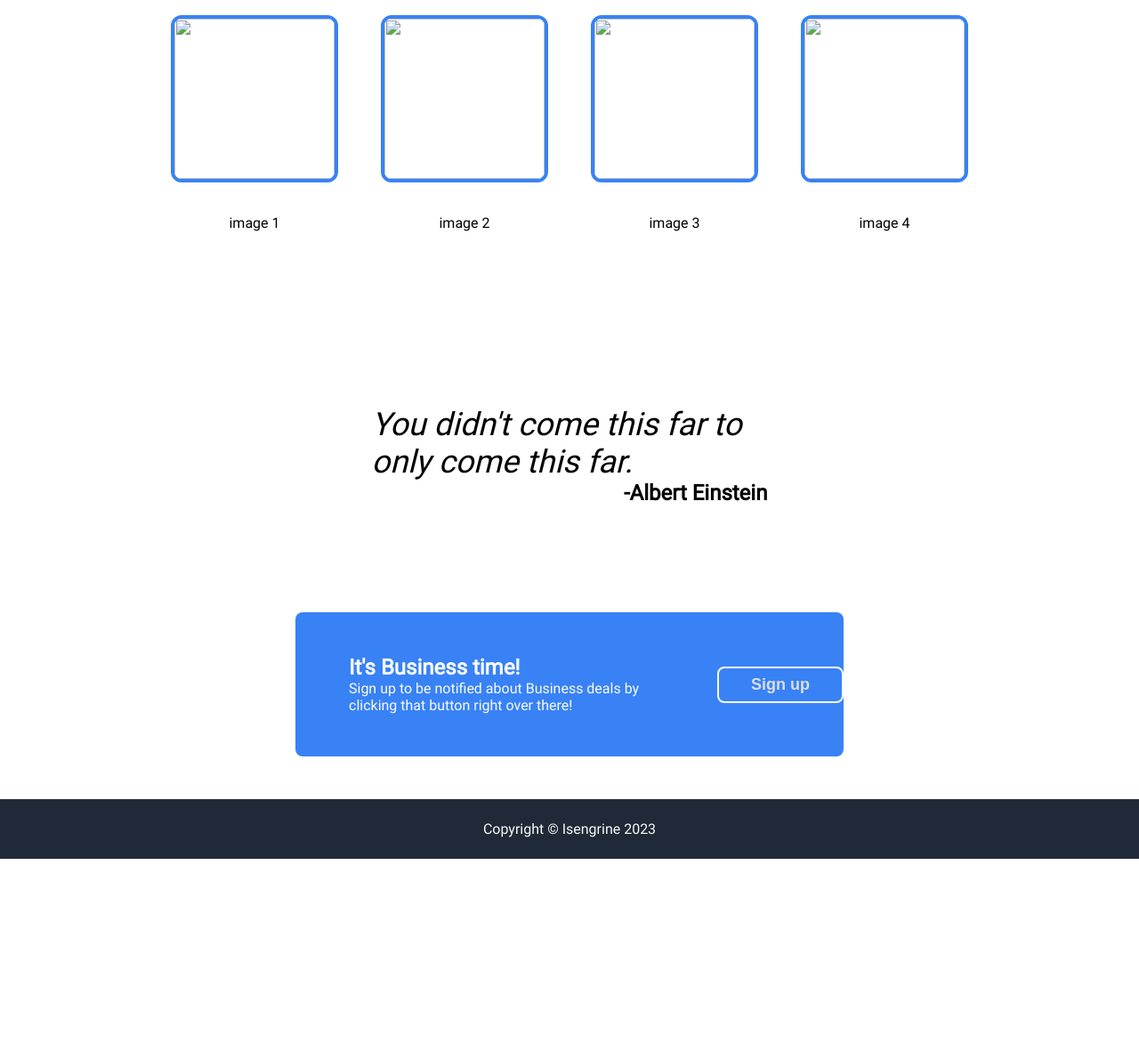
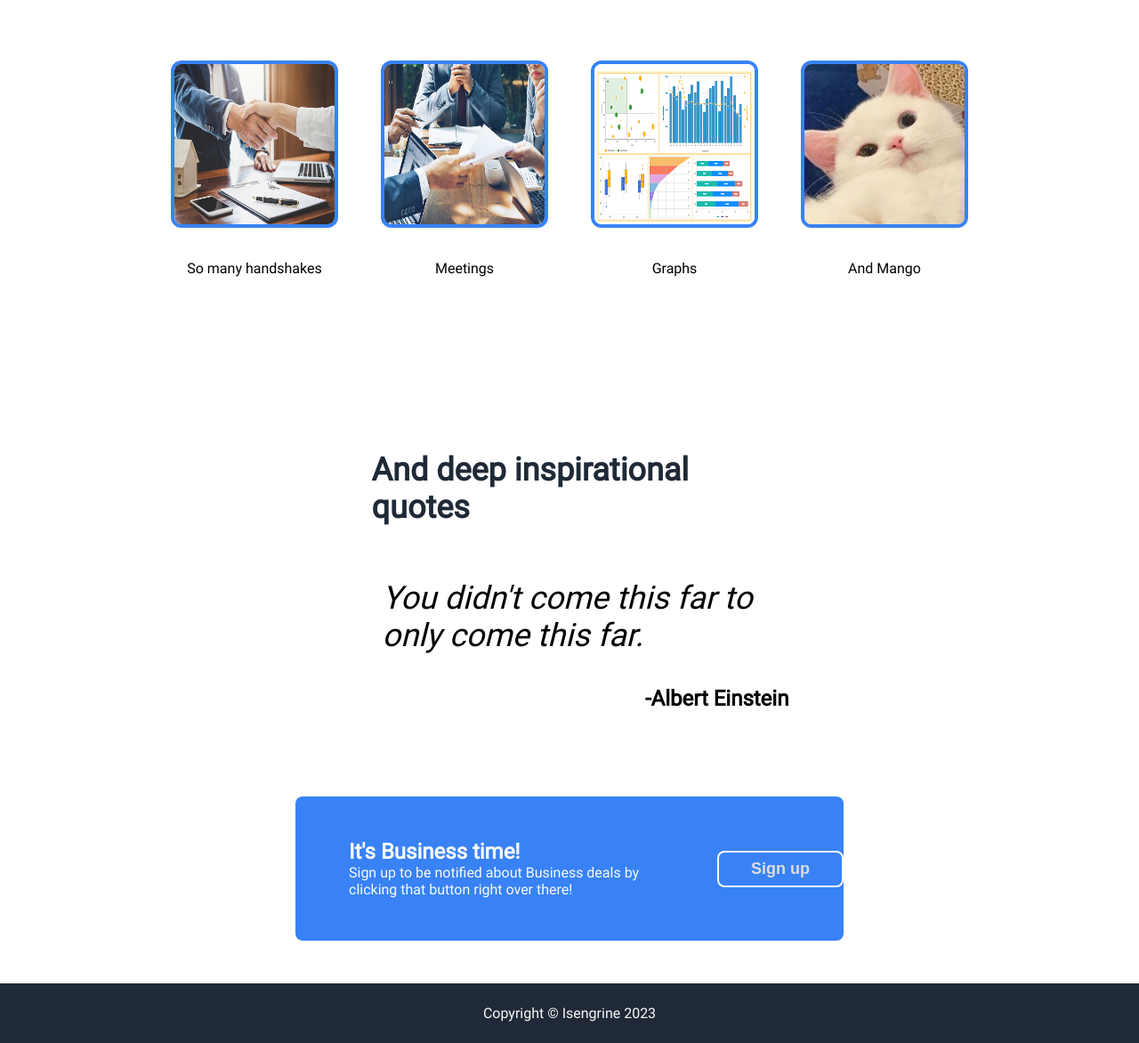
Before and after one commit to Isengrine/landing-page, a plain HTML site: page index.html in a window 1280 px wide. Shown: the part 715-1887 px from the top of the page at 89% size. Before the commit the page ends 1680 px from the top, so only its background shows below. Drawn offline with Linux system fonts and the light colour scheme.

Commit message:
Add images and fix some margins

```diff
--- a/index.html
+++ b/index.html
@@ -5,12 +5,13 @@
     <meta http-equiv="X-UA-Compatible" content="IE=edge">
     <meta name="viewport" content="width=device-width, initial-scale=1.0">
     <title>Landing Page</title>
+    <link rel="icon" href="./images/icon.png">
     <link rel="stylesheet" href="style.css">
 </head>
 <body>
     <div class="header">
         <div class="header-top">
-            <div class="header-logo">Business Website</div>
+            <img class="header-logo" src="./images/icon.png" alt="Icon of a handshake">
             <div class="header-links">
                 <a href="#">Business</a>
                 <a href="#">About</a>
@@ -34,30 +35,31 @@
     </div>
     <div class="content">
         <div class="cont-top">
-            <div class="item-title">Some Business pictures.</div>
+            <div class="title">Look at all the stuff we have</div>
             <div class="items">
                 <div class="item">
-                    <img class="item-img" src="" alt="">
-                    <div class="item-text">image 1</div>
+                    <img class="item-img" src="./images/handshake.jpg" alt="People shaking hands">
+                    <div class="item-text">So many handshakes</div>
                 </div>
 
                 <div class="item">
-                    <img class="item-img" src="" alt="">
-                    <div class="item-text">image 2</div>
+                    <img class="item-img" src="./images/meeting.jpg" alt="Picture of people in a busiuness meeting">
+                    <div class="item-text">Meetings</div>
                 </div>
 
                 <div class="item">
-                    <img class="item-img" src="" alt="">
-                    <div class="item-text">image 3</div>
+                    <img class="item-img" src="./images/graphs.png" alt="Pictures of random graphs">
+                    <div class="item-text">Graphs</div>
                 </div>
 
                 <div class="item">
-                    <img class="item-img" src="" alt="">
-                    <div class="item-text">image 4</div>
+                    <img class="item-img" src="./images/mango.jpg" alt="A picture of a cute cat called Mango">
+                    <div class="item-text">And Mango</div>
                 </div>
             </div>
         </div>
         <div class="cont-mid">
+            <div class="title">And deep inspirational quotes</div>
             <div class="quote">You didn't come this far to only come this far.</div>
             <div class="quotee">-Albert Einstein</div>
         </div>
--- a/style.css
+++ b/style.css
@@ -49,9 +49,10 @@ a {
 }
 
 .header-logo {
-    font-size: 24px;
-    font-weight: bold;
-    margin: 24px;
+    display: flex;
+    flex: 0;
+    width: 80px;
+    height: auto;
 }
 
 .header-links {
@@ -124,9 +125,7 @@ a {
     display: flex;
     flex-direction: column;
     font-size: 36px;
-    font-style: italic;
     margin: 24px 30% 24px 30%;
-    padding: 24px;
 }
 
 .cont-low {
@@ -137,6 +136,22 @@ a {
     display: flex;
     flex-direction: row;
     justify-content: space-around;
+}
+
+.title {
+    color: #1F2937;
+    font-size: 36px;
+    font-weight: bold;
+    display: flex;
+    justify-content: center;
+    margin: 24px;
+}
+
+.quote {
+    margin: 24px;
+    padding: 12px;
+    font-size: 36px;
+    font-style: italic;
 }
 
 .quotee {
@@ -158,14 +173,6 @@ a {
     display: flex;
     flex-direction: column;
     align-items: center;
-}
-
-.item-title {
-    color: #1F2937;
-    font-size: 36px;
-    font-weight: bold;
-    display: flex;
-    justify-content: center;
 }
 
 .item-img {
```
Also changed, not shown: images/graphs.png (added), images/handshake.jpg (added), images/icon.png (added), images/mango.jpg (added), images/meeting.jpg (added).
